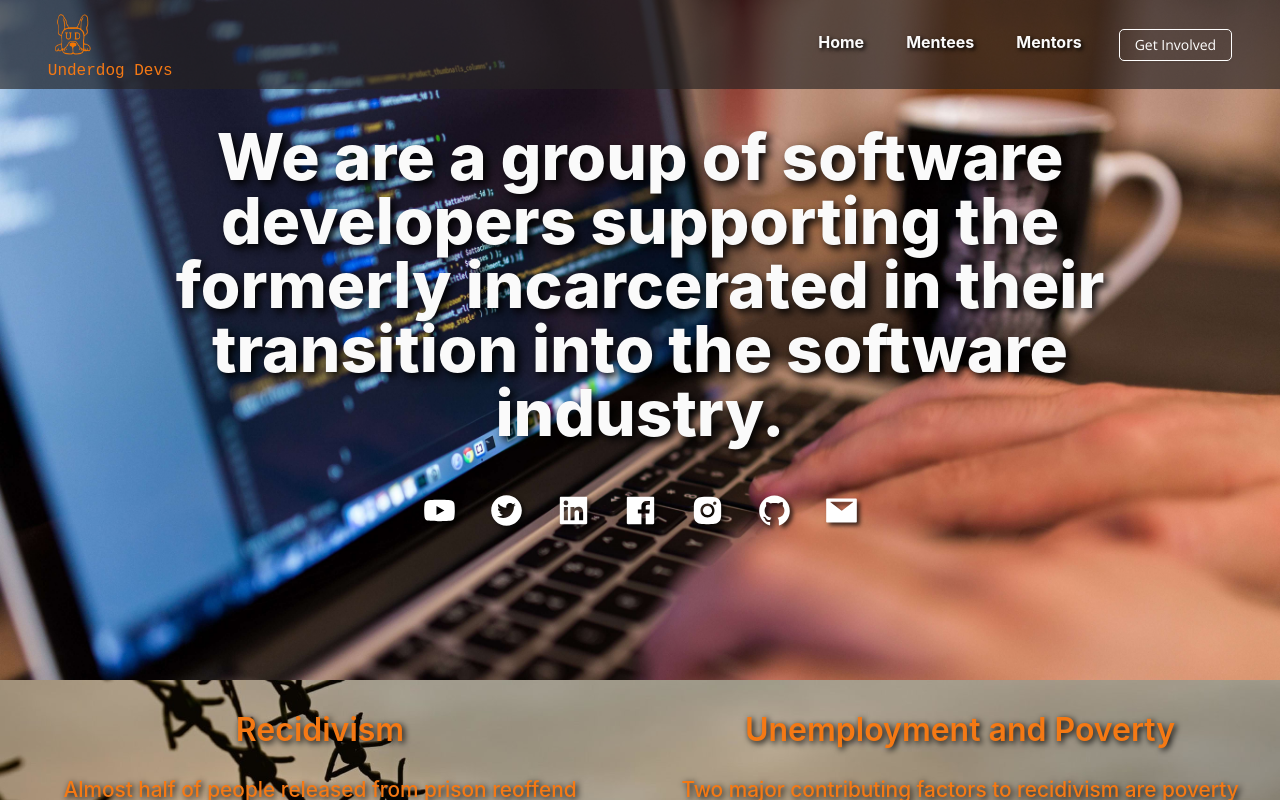
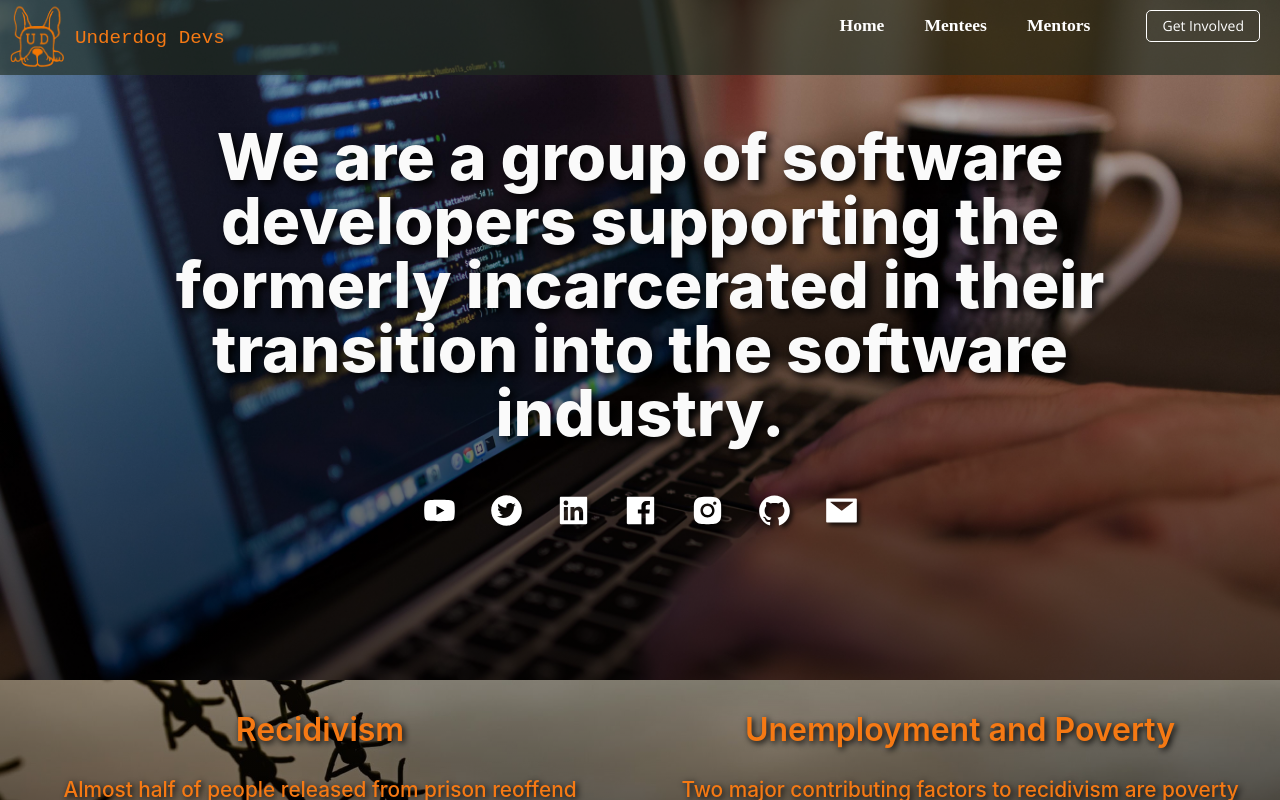
Before and after one commit to Underdog-Devs/website, a React (Create React App) app: page / in a window 1280 px wide. Shown: the top 800 px of the page. Built offline with nearby package versions, Linux system fonts and the light colour scheme; a web font is replaced by a local one.

Commit message:
total revamp of nav to get hamburger menu functional on mobile

```diff
--- a/src/App.js
+++ b/src/App.js
@@ -1,6 +1,6 @@
 import LandingPage from './Pages/LandingPage';
 import 'antd/dist/antd.css'; // or 'antd/dist/antd.less'
-import NavBar from './Components/NavBar';
+import NavBar from './Components/Navigation/index';
 import styles from './CSS/App.module.css';
 import Footer from './Components/Footer';
 import { library } from '@fortawesome/fontawesome-svg-core';
--- /dev/null
+++ b/src/CSS/Logo.module.css
@@ -0,0 +1,14 @@
+.logo {
+  display: flex;
+  justify-content: left;
+  color: rgb(245, 121, 20);
+  font-family: monospace;
+  font-size: 1.2rem;
+  z-index: 9999;
+}
+.logoImg {
+  width: 75px;
+}
+.logoText {
+  margin: 1.8rem 0;
+}
--- a/src/CSS/Stats.module.css
+++ b/src/CSS/Stats.module.css
@@ -4,7 +4,9 @@
   justify-content: center;
   font-family: 'Railway', -apple-system, BlinkMacSystemFont, 'Segoe UI', Roboto,
     Oxygen, Ubuntu, Cantarell, 'Open Sans', 'Helvetica Neue', sans-serif;
-  background-image: url('../Assets/looking_thru_wire.jpg');
+
+  background-image: linear-gradient(rgba(0, 0, 0, 0.2), rgba(0, 0, 0, 0.9)),
+    url('../Assets/looking_thru_wire.jpg');
   background-size: cover;
   background-origin: inherit;
   background-repeat: no-repeat;
--- a/src/CSS/Story.module.css
+++ b/src/CSS/Story.module.css
@@ -1,5 +1,6 @@
 .storyContainer {
-  background-image: url('../Assets/Code_on_screen.jpg');
+  background-image: linear-gradient(rgba(0, 0, 0, 0.2), rgba(0, 0, 0, 0.7)),
+    url('../Assets/Code_on_screen.jpg');
   background-size: cover;
   background-origin: inherit;
   background-repeat: no-repeat;
--- /dev/null
+++ b/src/Components/Navigation/Logo.js
@@ -0,0 +1,11 @@
+import React from 'react';
+import styles from '../../CSS/Logo.module.css';
+import logo from '../../Assets/UD_Logo.webp';
+export default function Logo() {
+  return (
+    <div className={styles.logo}>
+      <img src={logo} alt="Underdog Dev Logo" className={styles.logoImg} />
+      <p className={styles.logoText}>Underdog Devs</p>
+    </div>
+  );
+}
--- /dev/null
+++ b/src/Components/Navigation/MobileNavigation.js
@@ -0,0 +1,35 @@
+import React, { useState } from 'react';
+import { RiMenu3Line } from 'react-icons/ri';
+import { CgClose } from 'react-icons/cg';
+import styles from './navBar.module.css';
+import { NavLinks } from './NavLinks';
+
+export const MobileNavigation = () => {
+  const [open, setOpen] = useState(false);
+  const openIcon = (
+    <RiMenu3Line
+      className={styles.hamburger}
+      size="35px"
+      onClick={() => setOpen(!open)}
+    />
+  );
+
+  const closeIcon = (
+    <>
+      <CgClose
+        className={styles.hamburger}
+        size="35px"
+        onClick={() => setOpen(!open)}
+      />
+      <NavLinks isMobile={true} setOpen={setOpen} />
+    </>
+  );
+
+  return (
+    <nav className={styles.mobileNavigation}>
+      {!open ? openIcon : closeIcon}
+    </nav>
+  );
+};
+
+export default MobileNavigation;
--- /dev/null
+++ b/src/Components/Navigation/NavLinks.js
@@ -0,0 +1,56 @@
+import React from 'react';
+import { Button } from 'antd';
+import styles from './navBar.module.css';
+
+export const NavLinks = ({ isMobile, setOpen }) => {
+  const scrollTo = el => {
+    let target = document.getElementById(el);
+    target.scrollIntoView({
+      block: 'center',
+      behavior: 'smooth',
+      inline: 'center',
+    });
+  };
+  return (
+    <ul className="w3-animate-right">
+      <li>
+        <a
+          href="#our-story"
+          className={styles.navLink}
+          onClick={() => scrollTo('our-story')}
+        >
+          Home
+        </a>
+      </li>
+      <li>
+        <a
+          href="#mentee"
+          className={styles.navLink}
+          onClick={() => scrollTo('mentee')}
+        >
+          Mentees
+        </a>
+      </li>
+      <li>
+        <a
+          href="#mentor"
+          className={styles.navLink}
+          onClick={() => scrollTo('mentor')}
+        >
+          Mentors
+        </a>
+      </li>
+
+      <li>
+        <Button
+          className={styles.getInvolvedButton}
+          onClick={() => scrollTo('get-involved')}
+          type={'primary'}
+          ghost
+        >
+          Get Involved
+        </Button>
+      </li>
+    </ul>
+  );
+};
--- /dev/null
+++ b/src/Components/Navigation/Navigation.js
@@ -0,0 +1,13 @@
+import React from 'react';
+import styles from './navBar.module.css';
+import { NavLinks } from './NavLinks';
+
+export const Navigation = () => {
+  return (
+    <nav className={styles.navigation}>
+      <NavLinks isMobile={false} />
+    </nav>
+  );
+};
+
+export default Navigation;
--- /dev/null
+++ b/src/Components/Navigation/index.js
@@ -0,0 +1,17 @@
+import React from 'react';
+import Logo from './Logo';
+import styles from './navBar.module.css';
+import MobileNavigation from './MobileNavigation';
+import Navigation from './Navigation';
+
+const NavBar = () => {
+  return (
+    <div className={styles.navBar}>
+      <Logo />
+      <MobileNavigation />
+      <Navigation />
+    </div>
+  );
+};
+
+export default NavBar;
--- /dev/null
+++ b/src/Components/Navigation/navBar.module.css
@@ -0,0 +1,93 @@
+:root {
+  --orange: rgb(245, 121, 20);
+}
+
+.navBar {
+  background: rgba(33, 45, 33, 0.65);
+  width: 100vw;
+  height: 75px;
+  position: fixed;
+  z-index: 999;
+  display: flex;
+  justify-content: space-between;
+}
+.hamburger {
+  color: white;
+  position: absolute;
+  right: 5%;
+  cursor: pointer;
+  border-radius: 100%;
+  padding: 0.3em;
+}
+.hamburger:active {
+  background-color: lighten(#181818, 5%);
+  transform: scale(0.98);
+  /* Scaling button to 0.98 to its original size */
+  box-shadow: 3px 2px 22px 1px rgba(0, 0, 0, 0.24);
+  /* Lowering the shadow */
+}
+nav ol ul {
+  margin: 0.7rem;
+}
+nav ul li {
+  display: inline-block;
+  margin: 10px 20px;
+}
+
+.navLink {
+  color: white;
+  text-decoration: none;
+  font-family: openSans;
+  font-size: 1.1rem;
+}
+.navLink:hover {
+  /* text-decoration: underline;
+  text-decoration-color: var(--orange);
+  text-decoration-thickness: 2px;
+  text-underline-position: under; */
+  color: var(--orange);
+}
+
+.mobileNavigation {
+  display: none;
+}
+.getInvolvedButton {
+  margin: 0 0 0 1rem;
+  border-radius: 5px;
+  font-family: 'Open Sans', sans-serif;
+
+  color: #fff !important;
+  border-color: #fff !important;
+}
+.getInvolvedButton:hover {
+  color: var(--orange) !important;
+  border-color: var(--orange) !important;
+}
+
+@media (min-width: 900px) {
+  .navLink {
+    font-weight: bold;
+  }
+}
+
+@media (max-width: 900px) {
+  .navigation {
+    display: none;
+  }
+  .mobileNavigation {
+    display: flex;
+    align-items: center;
+  }
+  nav ul {
+    display: flex;
+    flex-direction: column;
+    position: absolute;
+    height: 100vh;
+    width: 80vw;
+    top: 60px;
+    right: 0;
+    padding: 1em;
+    background-color: #181818;
+    opacity: 0.95;
+  }
+}
```
Also changed, not shown: src/CSS/NavBar0.module.css (renamed from src/CSS/NavBar.module.css), 1 other file (tests, documents, lock files or other folders).
